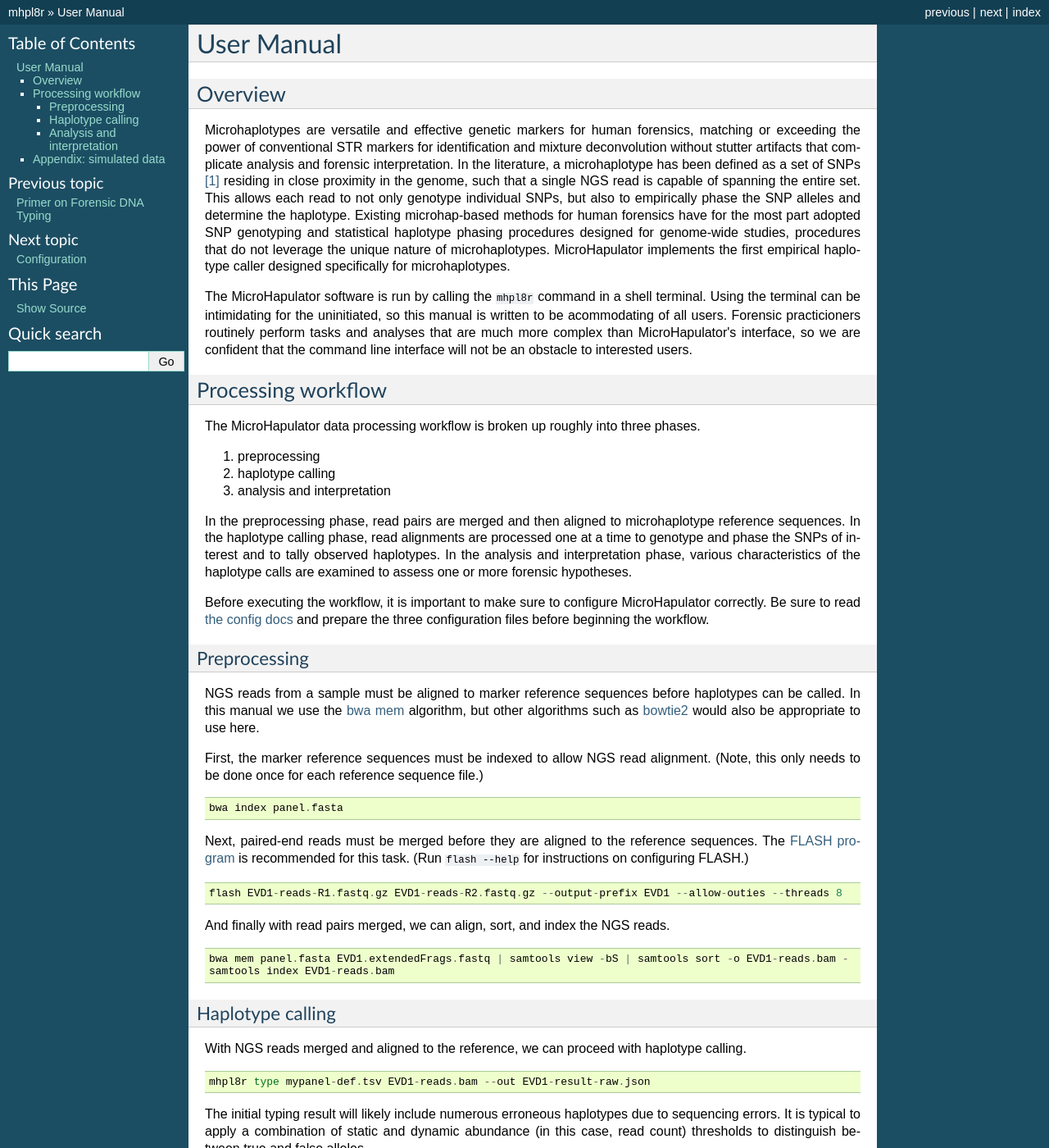
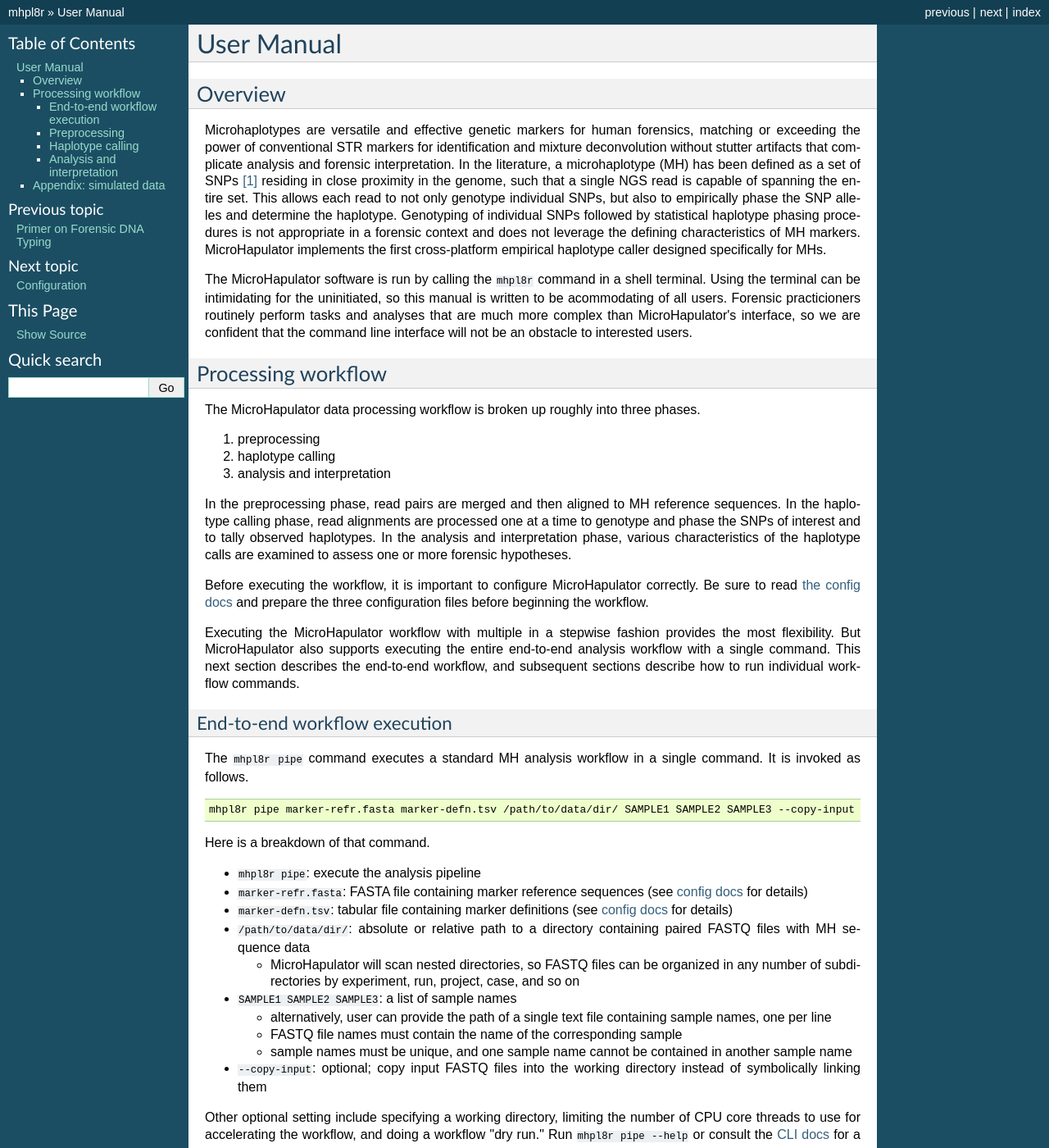
Before and after one commit to bioforensics/MicroHapulator, a Sphinx documentation site: the page built from docs/manual.md, in a window 1280 px wide and 1400 px high. Shown: the whole window at 82% size. Built offline with Sphinx 7.4.7, drawn with Linux system fonts in a browser that asks for light colours; some of the changed text lies outside the part shown.

````diff
--- a/docs/manual.md
+++ b/docs/manual.md
@@ -3,10 +3,10 @@
 ## Overview
 
 Microhaplotypes are versatile and effective genetic markers for human forensics, matching or exceeding the power of conventional STR markers for identification and mixture deconvolution without stutter artifacts that complicate analysis and forensic interpretation.
-In the literature, a microhaplotype has been defined as a set of SNPs [^f] residing in close proximity in the genome, such that a single NGS read is capable of spanning the entire set.
+In the literature, a microhaplotype (MH) has been defined as a set of SNPs [^f] residing in close proximity in the genome, such that a single NGS read is capable of spanning the entire set.
 This allows each read to not only genotype individual SNPs, but also to empirically phase the SNP alleles and determine the haplotype.
-Existing microhap-based methods for human forensics have for the most part adopted SNP genotyping and statistical haplotype phasing procedures designed for genome-wide studies, procedures that do not leverage the unique nature of microhaplotypes.
-MicroHapulator implements the first empirical haplotype caller designed specifically for microhaplotypes.
+Genotyping of individual SNPs followed by statistical haplotype phasing procedures is not appropriate in a forensic context and does not leverage the defining characteristics of MH markers.
+MicroHapulator implements the first cross-platform empirical haplotype caller designed specifically for MHs.
 
 The MicroHapulator software is run by calling the `mhpl8r` command in a shell terminal.
 Using the terminal can be intimidating for the uninitiated, so this manual is written to be acommodating of all users.
@@ -21,12 +21,42 @@
 2. haplotype calling
 3. analysis and interpretation
 
-In the preprocessing phase, read pairs are merged and then aligned to microhaplotype reference sequences.
+In the preprocessing phase, read pairs are merged and then aligned to MH reference sequences.
 In the haplotype calling phase, read alignments are processed one at a time to genotype and phase the SNPs of interest and to tally observed haplotypes.
 In the analysis and interpretation phase, various characteristics of the haplotype calls are examined to assess one or more forensic hypotheses.
 
-Before executing the workflow, it is important to make sure to configure MicroHapulator correctly.
+Before executing the workflow, it is important to configure MicroHapulator correctly.
 Be sure to read [the config docs](config.md) and prepare the three configuration files before beginning the workflow.
+
+Executing the MicroHapulator workflow with multiple in a stepwise fashion provides the most flexibility.
+But MicroHapulator also supports executing the entire end-to-end analysis workflow with a single command.
+This next section describes the end-to-end workflow, and subsequent sections describe how to run individual workflow commands.
+
+### End-to-end workflow execution
+
+The `mhpl8r pipe` command executes a standard MH analysis workflow in a single command.
+It is invoked as follows.
+
+```bash
+mhpl8r pipe marker-refr.fasta marker-defn.tsv /path/to/data/dir/ SAMPLE1 SAMPLE2 SAMPLE3 --copy-input
+```
+
+Here is a breakdown of that command.
+
+- `mhpl8r pipe`: execute the analysis pipeline
+- `marker-refr.fasta`: FASTA file containing marker reference sequences (see [config docs](config.md) for details)
+- `marker-defn.tsv`: tabular file containing marker definitions (see [config docs](config.md) for details)
+- `/path/to/data/dir/`: absolute or relative path to a directory containing paired FASTQ files with MH sequence data
+    - MicroHapulator will scan nested directories, so FASTQ files can be organized in any number of subdirectories by experiment, run, project, case, and so on
+- `SAMPLE1 SAMPLE2 SAMPLE3`: a list of sample names
+    - alternatively, user can provide the path of a single text file containing sample names, one per line
+    - FASTQ file names must contain the name of the corresponding sample
+    - sample names must be unique, and one sample name cannot be contained in another sample name
+- `--copy-input`: optional; copy input FASTQ files into the working directory instead of symbolically linking them
+
+Other optional setting include specifying a working directory, limiting the number of CPU core threads to use for accelerating the workflow, and doing a workflow "dry run."
+Run `mhpl8r pipe --help` or consult the [CLI docs](cli.md) for a detailed description of all available workflow settings.
+
 
 ### Preprocessing
 
@@ -75,8 +105,9 @@
 MicroHapulator provides some tools for analysis and basic interpretation of typing results.
 
 ```bash
-# Examine interlocus balance
-mhpl8r balance EVD1-result.json
+# Examine interlocus balance and heterozygote balance
+mhpl8r locbalance EVD1-result.json --figure EVD1-loc-balance.png --title EVD1
+mhpl8r hetbalance EVD1-result.json --figure EVD1-het-balance.png --title EVD1
 
 # Estimate minimum number of DNA contributors in a sample
 mhpl8r contrib --json EVD1-result.json
````
Also changed, not shown: docs/cli.md (+13 -0 lines), 1 other file.
